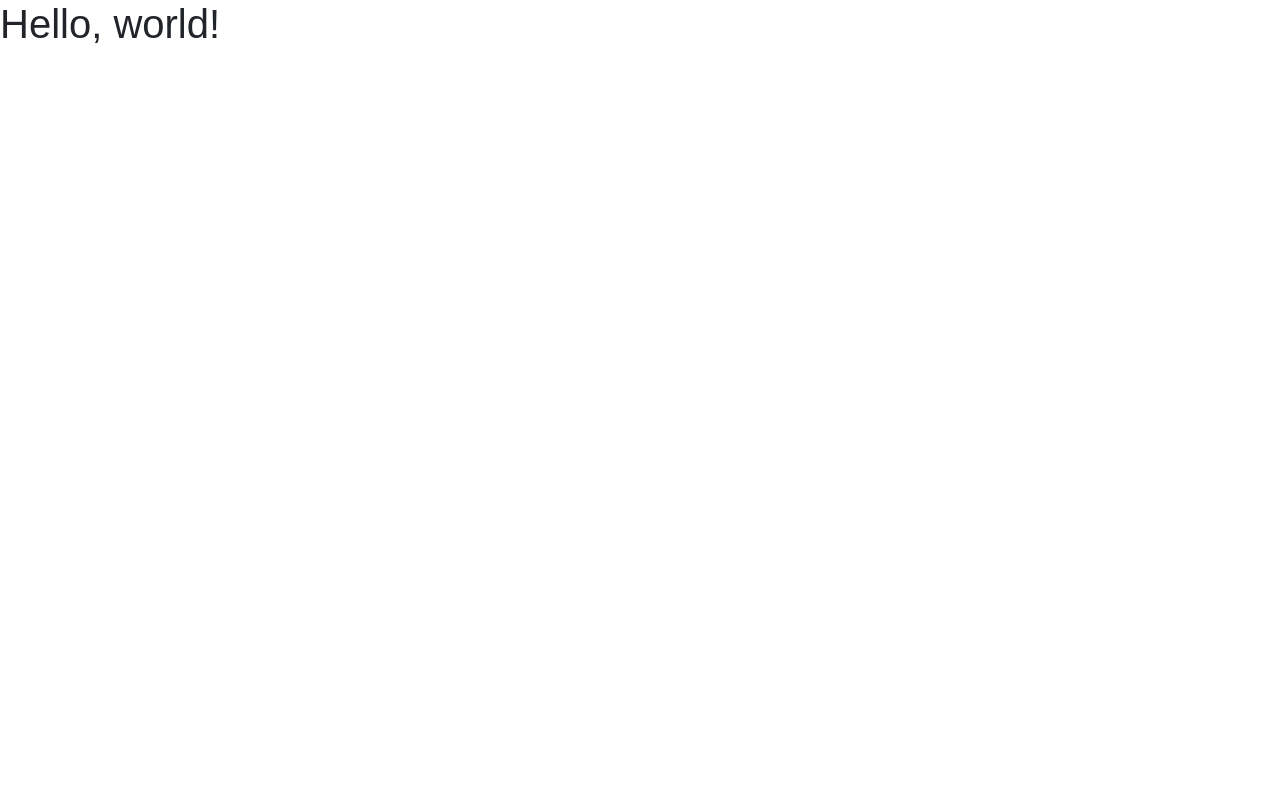
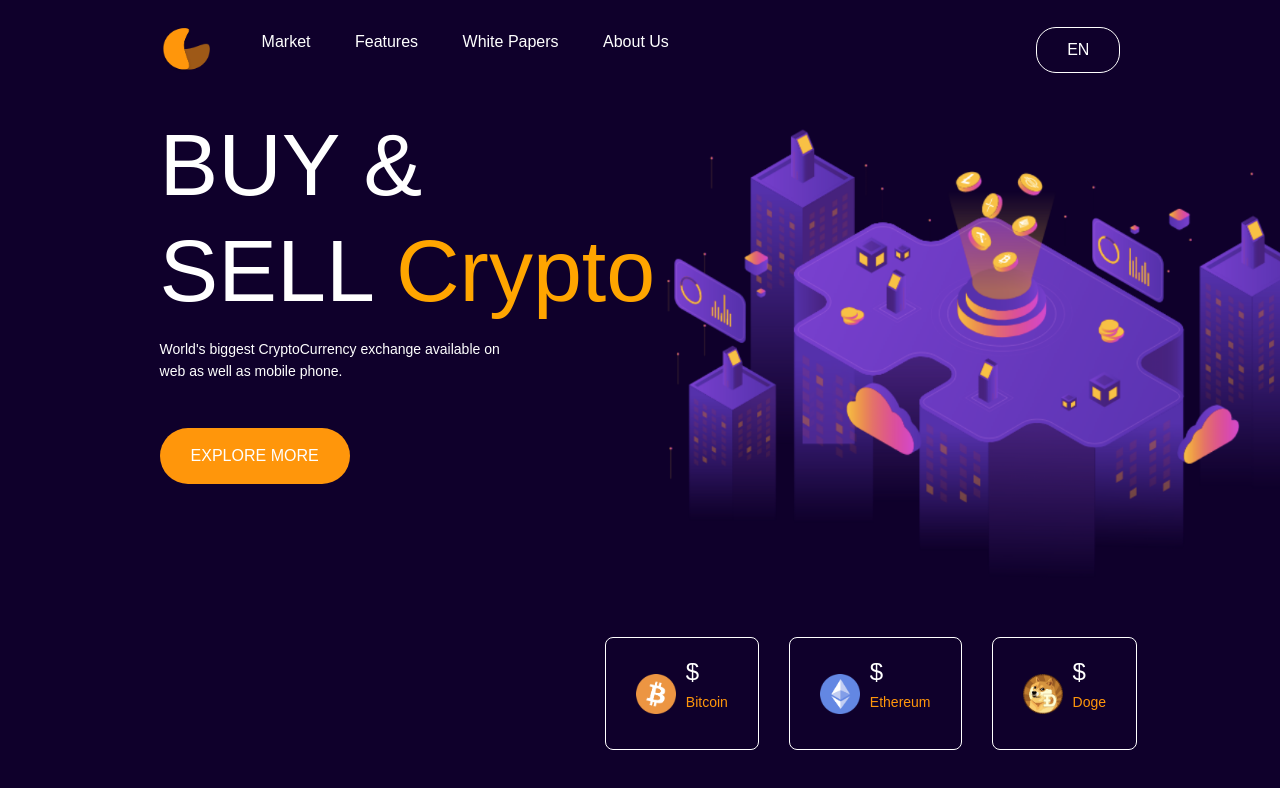
Before and after one commit to The-Stallion78/CryptoCurrency-website, a plain HTML site: page index.html in a window 1280 px wide. Drawn offline with nearby package versions, Linux system fonts and the light colour scheme; no server answers.

Commit message:
Website is working now

```diff
--- a/app.js
+++ b/app.js
@@ -0,0 +1,42 @@
+var btc = document.getElementById("bitcoin");
+var eth = document.getElementById("ethereum");
+var doge = document.getElementById("dogecoin");
+
+let settingsBtc = {
+    "async": true,
+    "crossDomain": true,
+    "url": "https://api.coingecko.com/api/v3/simple/price?ids=bitcoin&vs_currencies=usd",
+    "method": "GET",
+    "headers": {}
+};
+
+let settingsEth = {
+    "async": true,
+    "crossDomain": true,
+    "url": "https://api.coingecko.com/api/v3/simple/price?ids=ethereum&vs_currencies=usd",
+    "method": "GET",
+    "headers": {}
+};
+
+let settingsDoge = {
+    "async": true,
+    "crossDomain": true,
+    "url": "https://api.coingecko.com/api/v3/simple/price?ids=dogecoin&vs_currencies=usd",
+    "method": "GET",
+    "headers": {}
+};
+
+$.ajax(settingsBtc).done(function (response) {
+    // console.log('Bitcoin Price:', response);
+    btc.innerHTML = response.bitcoin.usd;
+});
+
+$.ajax(settingsEth).done(function (response) {
+    // console.log('Ethereum Price:', response);
+    eth.innerHTML = response.ethereum.usd;
+});
+
+$.ajax(settingsDoge).done(function (response) {
+    // console.log('Dogecoin Price:', response);
+    doge.innerHTML = response.dogecoin.usd;
+});
--- a/index.html
+++ b/index.html
@@ -8,14 +8,71 @@
     <!-- Bootstrap CSS -->
     <link href="https://cdn.jsdelivr.net/npm/bootstrap@5.0.2/dist/css/bootstrap.min.css" rel="stylesheet" integrity="sha384-EVSTQN3/azprG1Anm3QDgpJLIm9Nao0Yz1ztcQTwFspd3yD65VohhpuuCOmLASjC" crossorigin="anonymous">
     <link rel="stylesheet" href="style.css">
+    <!-- Jquery CDN Link -->
+    <script src="https://code.jquery.com/jquery-3.7.1.min.js" integrity="sha256-/JqT3SQfawRcv/BIHPThkBvs0OEvtFFmqPF/lYI/Cxo=" crossorigin="anonymous"></script>
     <title>CryptoCurrency Website</title>
   </head>
   <body>
-    <h1>Hello, world!</h1>
+    <div class="container">
+      <nav>
+        <img src="images/logo.png" class="logo">
+        <ul>
+          <li><a href="#">Market</a></li>
+          <li><a href="#">Features</a></li>
+          <li><a href="#">White Papers</a></li>
+          <li><a href="#">About Us</a></li>
+        </ul>
+        <a href="#" class="btn">EN</a>
+      </nav>
+
+      <!-- Main Content of Website -->
+      <div class="content">
+        <h1>BUY & <br>SELL <span>Crypto</span></h1>
+        <p>World's biggest CryptoCurrency exchange available on<br> web as well as mobile phone.</p>
+        <a href="#" class="btn">EXPLORE MORE</a>
+      </div>
+
+      <!-- Crypto Currencies List -->
+      <div class="coin-list">
+
+        <!-- Bitcoin -->
+        <div class="coin">
+          <img src="images/bitcoin.png" alt="bitcoin">
+          <div>
+            <h4>$<span id="bitcoin"></span></h4>
+            <p>Bitcoin</p>
+          </div>
+        </div>
+
+        <!-- Ethereum -->
+        <div class="coin">
+          <img src="images/ethereum.png" alt="Ethereum">
+          <div>
+            <h4>$<span id="ethereum"></span></h4>
+            <p>Ethereum</p>
+          </div>
+        </div>
+
+        <!-- Dogecoin -->
+        <div class="coin">
+          <img src="images/dogecoin.png" alt="dogecoin">
+          <div>
+            <h4>$<span id="dogecoin"></span></h4>
+            <p>Doge</p>
+          </div>
+        </div>
+
+        <!-- Similarly we can add for as much cryptos as we want to. -->
+
+      </div>
+
+    </div>
 
 
     <!-- Option 1: Bootstrap Bundle with Popper -->
     <script src="https://cdn.jsdelivr.net/npm/bootstrap@5.0.2/dist/js/bootstrap.bundle.min.js" integrity="sha384-MrcW6ZMFYlzcLA8Nl+NtUVF0sA7MsXsP1UyJoMp4YLEuNSfAP+JcXn/tWtIaxVXM" crossorigin="anonymous"></script>
+
+    <!-- Javascript File -->
     <script src="app.js"></script>
   </body>
 </html>
--- a/style.css
+++ b/style.css
@@ -6,3 +6,115 @@
     box-sizing: border-box;
     font-family: 'Poppins', sans-serif;
 }
+
+body {
+    width: 100%;
+    height: 100vh;
+    background-size: cover;
+    background-image: url(images/background.png);
+}
+
+.container {
+    color: #fff;
+    padding: 0 7%;
+    background-size: cover;
+    background-position: center;
+}
+
+nav {
+    width: 100%;
+    padding: 20px 0;
+    display: flex;
+    align-items: center;
+}
+
+.logo {
+    width: 50px;
+    cursor: pointer;
+}
+
+nav ul {
+    flex: 1;
+}
+
+nav ul li {
+    display: inline-block;
+    margin: 10px 20px;
+}
+
+nav ul li a {
+    color: #fff;
+    text-decoration: none;
+}
+nav ul li a:hover {
+    color: orange;
+}
+
+nav .btn {
+    color: #fff;
+    text-decoration: none;
+    border: 1px solid #fff;
+    padding: 10px 30px;
+    border-radius: 20px;
+}
+nav .btn:hover {
+    color: orange;
+    border: 1px solid orange;
+}
+
+.content {
+    margin-top: 12px;
+}
+
+.content h1 {
+    font-size: 88px;
+    margin-bottom: 15px;
+}
+
+.content h1 span {
+    color: orange;
+}
+
+.content p {
+    line-height: 22px;
+    font-size: 14px;
+}
+
+.content .btn {
+    display: inline-block;
+    background: #ff960b;
+    margin-top: 30px;
+    color: #fff;
+    text-decoration: none;
+    padding: 15px 30px;
+    border-radius: 30px;
+}
+
+.coin-list{
+    position: absolute;
+    right: 10%;
+    bottom: 50px;
+    display: flex;
+    align-items: center;
+}
+
+.coin {
+    display: flex;
+    align-items: center;
+    font-size: 14px;
+    margin: 0 15px;
+    color: #ff960b;
+    border: 1px solid #fff;
+    padding: 20px 30px;
+    border-radius: 8px;
+}
+
+.coin img {
+    width: 40px;
+    margin-right: 10px;
+}
+
+.coin h4 {
+    color: #fff;
+    margin-bottom: 5px;
+}
```
Also changed, not shown: Text.txt, images/background.png (added), images/bitcoin.png (added), images/dogecoin.png (added), images/ethereum.png (added), images/logo.png (added), 1 other file.
